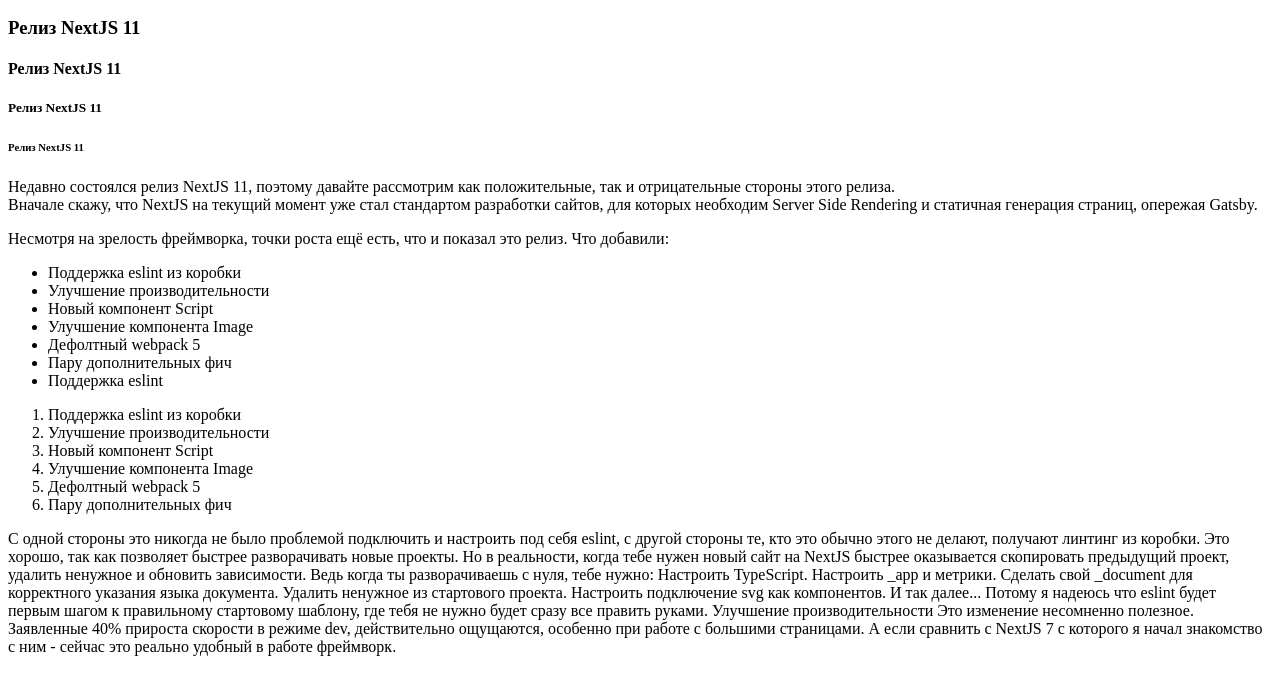
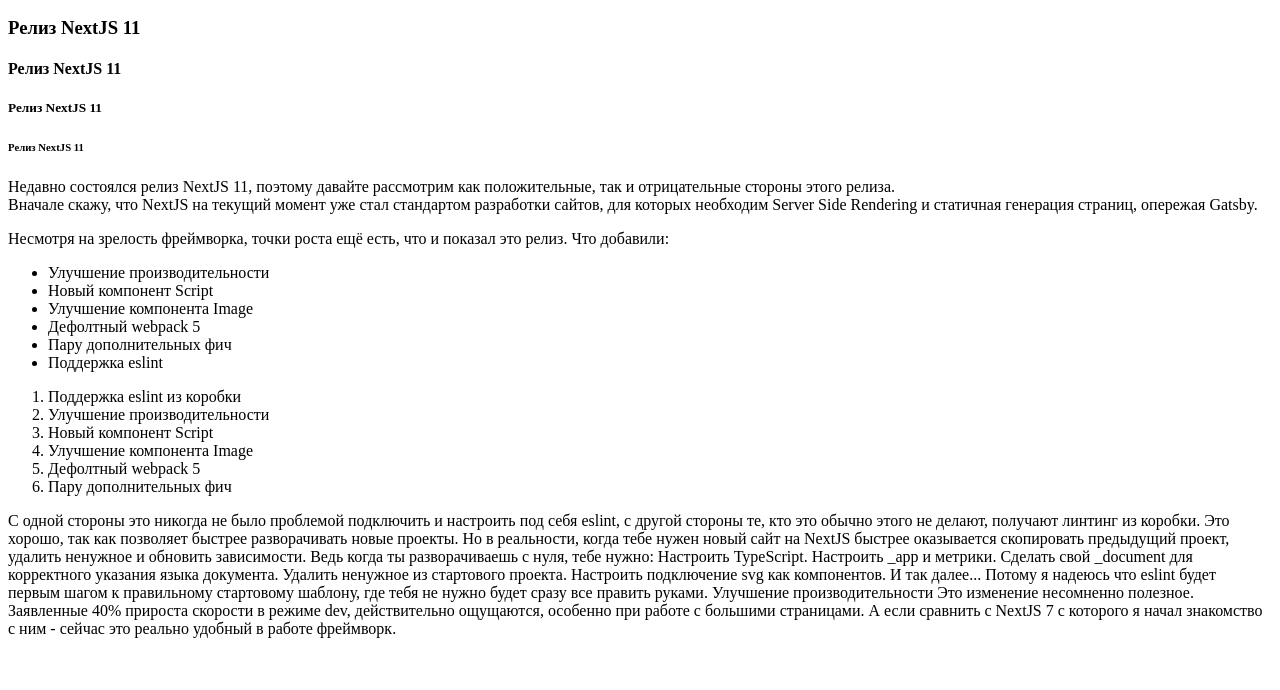
Before and after one commit to Camarederic/html, a plain HTML site: page index.html in a window 1280 px wide. Shown: the part 110-800 px from the top of the page. Drawn offline with Linux system fonts and the light colour scheme.

Commit message:
Delete list

```diff
--- a/index.html
+++ b/index.html
@@ -24,7 +24,6 @@
         Несмотря на зрелость фреймворка, точки роста ещё есть, что и показал это релиз. Что добавили:
     </p>
     <ul>
-        <li>Поддержка eslint из коробки</li>
         <li>Улучшение производительности</li>
         <li>Новый компонент Script</li>
         <li>Улучшение компонента Image</li>
```
